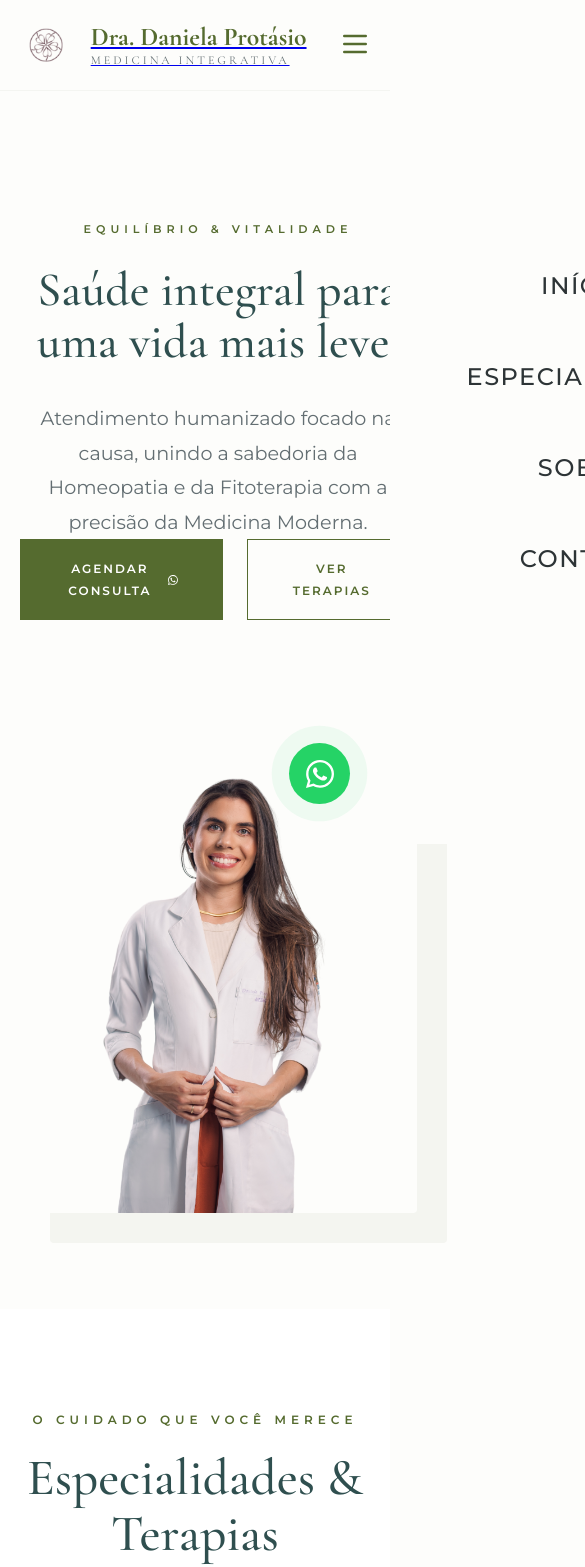
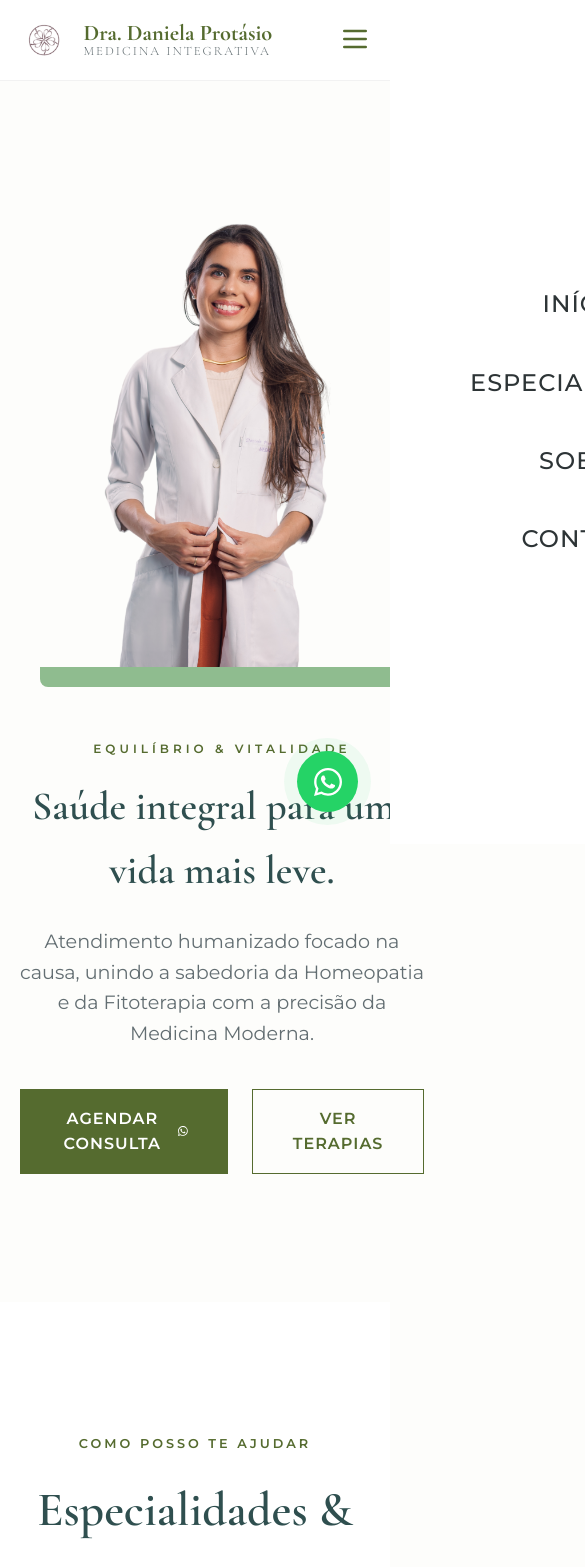
Before and after one commit to St3rbenK/dra-daniela-protasio-v2, a React (Vite) app: page / in a window 390 px wide. Shown: the top 1567 px of the page, 585 px wide, since content can reach past the window. Built offline with nearby package versions, Linux system fonts and the light colour scheme.

Commit message:
design: restore original body layout and fix mobile menu z-index

```diff
--- a/src/App.tsx
+++ b/src/App.tsx
@@ -38,6 +38,8 @@ function App() {
   const currentYear = new Date().getFullYear();
   const whatsappUrl = "https://wa.me/5571982324761";
 
+  const toggleMenu = () => setIsMenuOpen(!isMenuOpen);
+
   return (
     <div className="app">
       {/* WhatsApp Flutuante */}
@@ -53,15 +55,15 @@ function App() {
 
       {/* Header */}
       <header>
-        <a href="/" className="logo" style={{ display: 'flex', alignItems: 'center', gap: '1.2rem' }}>
-          <img src={logoImg} alt="Logo Dra. Daniela" style={{ height: '52px', width: 'auto' }} />
+        <a href="/" className="logo">
+          <img src={logoImg} alt="Dra. Daniela" style={{ height: '48px', width: 'auto' }} />
           <div className="logo-text">
             Dra. Daniela Protásio
             <span>Medicina Integrativa</span>
           </div>
         </a>
 
-        <button className="menu-toggle" onClick={() => setIsMenuOpen(!isMenuOpen)} aria-label="Menu">
+        <button className="menu-toggle" onClick={toggleMenu} aria-label="Abrir menu">
           {isMenuOpen ? <X size={32} /> : <Menu size={32} />}
         </button>
 
@@ -74,15 +76,15 @@ function App() {
           </ul>
         </nav>
 
-        <a href={whatsappUrl} className="btn btn-primary nav-cta" style={{padding: '0.8rem 2rem', fontSize: '0.7rem'}}>
-          Agendar Agora
+        <a href={whatsappUrl} className="btn btn-primary nav-cta" style={{padding: '0.6rem 1.5rem', fontSize: '0.75rem'}}>
+          Agendar Consulta
         </a>
       </header>
 
       {/* Hero Section */}
       <section className="hero" id="home">
         <div className="hero-content">
-          <span style={{letterSpacing: '5px', textTransform: 'uppercase', fontSize: '0.7rem', color: 'var(--primary)', fontWeight: 600, display: 'block', marginBottom: '1.5rem'}}>Equilíbrio & Vitalidade</span>
+          <span style={{letterSpacing: '4px', textTransform: 'uppercase', fontSize: '0.75rem', color: 'var(--primary)', fontWeight: 600, display: 'block', marginBottom: '1rem'}}>Equilíbrio & Vitalidade</span>
           <h1>Saúde integral para uma vida mais leve.</h1>
           <p>
             Atendimento humanizado focado na causa, unindo a sabedoria da Homeopatia e da Fitoterapia com a precisão da Medicina Moderna.
@@ -100,92 +102,88 @@ function App() {
           <img
             src={draHero}
             alt="Dra. Daniela Protásio"
-            className="hero-img-main"
+            style={{ width: '100%', maxWidth: '450px', borderRadius: '8px', boxShadow: '20px 20px 0px var(--primary-light)' }}
           />
         </div>
       </section>
 
       {/* Specialties Section */}
-      <section id="especialidades" style={{backgroundColor: '#ffffff'}}>
-        <div className="section-title">
-          <span>O Cuidado Que Você Merece</span>
-          <h2>Especialidades & Terapias</h2>
-          <p style={{maxWidth: '700px', margin: '1.5rem auto 0', color: 'var(--text-muted)'}}>Abordagens naturais e eficazes para tratar o paciente em todas as suas dimensões.</p>
+      <section id="especialidades" style={{backgroundColor: '#ffffff', padding: '8rem 5%'}}>
+        <div style={{textAlign: 'center', marginBottom: '5rem'}}>
+          <span style={{letterSpacing: '3px', textTransform: 'uppercase', color: 'var(--primary)', fontWeight: 600, fontSize: '0.8rem'}}>Como posso te ajudar</span>
+          <h2 style={{fontSize: '3rem', marginTop: '1rem'}}>Especialidades & Terapias</h2>
+          <p style={{marginTop: '1.5rem', color: 'var(--text-muted)'}}>Abordagens naturais e eficazes para tratar o paciente em todas as suas dimensões.</p>
         </div>
 
         <div className="services-grid">
           <div className="service-card">
-            <div className="service-icon"><Heart size={44} strokeWidth={1} /></div>
-            <h3>Homeopatia</h3>
-            <p>Tratamento que estimula a cura natural do organismo através de substâncias diluídas, tratando a pessoa como um todo.</p>
+            <div className="service-icon"><Heart size={44} strokeWidth={1.5} /></div>
+            <h3 style={{fontSize: '1.8rem', marginBottom: '1.5rem'}}>Homeopatia</h3>
+            <p style={{color: 'var(--text-muted)'}}>Tratamento que estimula a cura natural do organismo através de substâncias diluídas, tratando a pessoa como um todo.</p>
           </div>
           <div className="service-card">
-            <div className="service-icon"><Leaf size={44} strokeWidth={1} /></div>
-            <h3>Fitoterapia</h3>
-            <p>Utilização do poder das plantas medicinais para prevenção e tratamento de diversas patologias de forma segura.</p>
+            <div className="service-icon"><Leaf size={44} strokeWidth={1.5} /></div>
+            <h3 style={{fontSize: '1.8rem', marginBottom: '1.5rem'}}>Fitoterapia</h3>
+            <p style={{color: 'var(--text-muted)'}}>Utilização do poder das plantas medicinais para prevenção e tratamento de diversas patologias de forma segura.</p>
           </div>
           <div className="service-card">
-            <div className="service-icon"><Wind size={44} strokeWidth={1} /></div>
-            <h3>Integrativa</h3>
-            <p>Foco na relação médico-paciente e no uso de todas as abordagens terapêuticas adequadas para a saúde e cura.</p>
+            <div className="service-icon"><Wind size={44} strokeWidth={1.5} /></div>
+            <h3 style={{fontSize: '1.8rem', marginBottom: '1.5rem'}}>Integrativa</h3>
+            <p style={{color: 'var(--text-muted)'}}>Foco na relação médico-paciente e no uso de todas as abordagens terapêuticas adequadas para a saúde e cura.</p>
           </div>
         </div>
       </section>
 
       {/* About Section */}
       <section className="about" id="sobre">
-        <div className="hero-image" style={{ justifyContent: 'flex-start' }}>
+        <div className="hero-image">
            <img
               src={draAbout}
               alt="Consultório Dra. Daniela"
-              style={{ width: '100%', maxWidth: '500px', borderRadius: '4px', boxShadow: '-30px 30px 0px rgba(85, 107, 47, 0.05)' }}
+              style={{ width: '100%', maxWidth: '450px', borderRadius: '8px', boxShadow: '20px 20px 0px var(--primary-light)' }}
             />
         </div>
         <div className="about-text">
-          <span style={{letterSpacing: '4px', textTransform: 'uppercase', fontSize: '0.7rem', color: 'var(--primary)', fontWeight: 600, display: 'block', marginBottom: '2rem'}}>A Doutora</span>
-          <h2>Cuidar com olhar atento e humanizado.</h2>
-          <p>
+          <span style={{letterSpacing: '4px', textTransform: 'uppercase', fontSize: '0.75rem', color: 'var(--primary)', fontWeight: 600, display: 'block', marginBottom: '1.5rem'}}>A Doutora</span>
+          <h2 style={{fontSize: '3rem', marginBottom: '2rem'}}>Cuidar com olhar atento e humanizado.</h2>
+          <p style={{marginBottom: '1.5rem', color: 'var(--text-muted)'}}>
             Sou a Dra. Daniela Protásio, médica apaixonada pela medicina que enxerga além dos sintomas. Com especialização em Homeopatia e Fitoterapia, meu objetivo é ajudar você a reencontrar seu equilíbrio natural.
           </p>
-          <div style={{display: 'flex', flexDirection: 'column', gap: '1.2rem', marginTop: '3rem'}}>
+          <div style={{display: 'flex', flexDirection: 'column', gap: '1rem', marginTop: '2rem'}}>
              <div style={{display: 'flex', alignItems: 'center', gap: '1rem'}}>
-               <Check size={18} color="var(--primary)" /> <span style={{fontSize: '0.9rem'}}>Atendimento Online e Presencial</span>
+               <Check size={20} color="var(--primary)" /> <span>Atendimento Online e Presencial</span>
              </div>
              <div style={{display: 'flex', alignItems: 'center', gap: '1rem'}}>
-               <Check size={18} color="var(--primary)" /> <span style={{fontSize: '0.9rem'}}>Especialista RQE em Homeopatia</span>
+               <Check size={20} color="var(--primary)" /> <span>Especialista RQE em Homeopatia</span>
              </div>
              <div style={{display: 'flex', alignItems: 'center', gap: '1rem'}}>
-               <Check size={18} color="var(--primary)" /> <span style={{fontSize: '0.9rem'}}>Foco em Tratamentos Naturais</span>
+               <Check size={20} color="var(--primary)" /> <span>Foco em Medicina Natural</span>
              </div>
           </div>
         </div>
       </section>
 
       {/* Testimonials */}
-      <section className="testimonials">
-        <div className="testimonial-text">
+      <section style={{ backgroundColor: 'var(--secondary)', color: 'white', padding: '8rem 5%', textAlign: 'center' }}>
+        <div style={{ fontStyle: 'italic', fontSize: '2rem', maxWidth: '900px', margin: '0 auto 3rem', fontFamily: 'Cormorant Garamond' }}>
           "A Dra. Daniela mudou minha percepção sobre saúde. Com o tratamento homeopático, recuperei minha disposição e tratei problemas que persistiam há anos."
         </div>
-        <div style={{display: 'flex', alignItems: 'center', justifyContent: 'center', gap: '1.2rem'}}>
-          <div style={{width: '1px', height: '40px', background: 'var(--white)', opacity: 0.3}}></div>
-          <div style={{textAlign: 'left'}}>
-            <strong style={{display: 'block', letterSpacing: '2px', textTransform: 'uppercase', fontSize: '0.8rem'}}>Mariana Lopes</strong>
-            <span style={{fontSize: '0.75rem', opacity: 0.6, textTransform: 'uppercase', letterSpacing: '1px'}}>Paciente</span>
+        <div style={{ display: 'flex', alignItems: 'center', justifyContent: 'center', gap: '1rem' }}>
+          <div style={{ width: '1px', height: '40px', background: 'white', opacity: 0.5 }}></div>
+          <div style={{ textAlign: 'left' }}>
+            <strong style={{ display: 'block' }}>Mariana Lopes</strong>
+            <span style={{ opacity: 0.7, fontSize: '0.9rem' }}>Paciente</span>
           </div>
         </div>
       </section>
 
       {/* Appointment CTA */}
-      <section style={{textAlign: 'center', padding: '12rem 5%'}}>
-        <div style={{maxWidth: '800px', margin: '0 auto'}}>
-          <h2 style={{fontSize: '3.5rem', marginBottom: '2rem'}}>Pronta para transformar sua saúde?</h2>
-          <p style={{marginBottom: '4rem', color: 'var(--text-muted)', fontSize: '1.1rem'}}>
-            Agende uma consulta para iniciarmos sua jornada rumo ao bem-estar integral.
-          </p>
-          <a href={whatsappUrl} className="btn btn-primary" style={{padding: '1.3rem 3.5rem'}}>
-            Agendar Consulta <WhatsAppIcon size={20} color="white" />
-          </a>
-        </div>
+      <section style={{ textAlign: 'center', padding: '10rem 5%' }}>
+        <h2 style={{ fontSize: '3.5rem', marginBottom: '1.5rem' }}>Pronta para transformar sua saúde?</h2>
+        <p style={{ marginBottom: '3rem', color: 'var(--text-muted)' }}>Agende uma consulta para iniciarmos sua jornada rumo ao bem-estar integral.</p>
+        <a href={whatsappUrl} className="btn btn-primary" style={{ padding: '1.2rem 3rem' }}>
+          Agendar Consulta <WhatsAppIcon size={20} color="white" />
+        </a>
       </section>
 
       {/* Footer */}
@@ -196,35 +194,24 @@ function App() {
               Dra. Daniela Protásio
               <span>Medicina Integrativa</span>
             </div>
-            <p style={{maxWidth: '320px'}}>Promovendo saúde integral através de um atendimento humanizado e natural.</p>
-            <div style={{display: 'flex', gap: '1.5rem', marginTop: '2.5rem'}}>
-              <a href="https://www.instagram.com/dra.danielaprotasio/" target="_blank" style={{color: 'var(--primary)'}} aria-label="Instagram"><Instagram size={20} /></a>
-              <a href="#" style={{color: 'var(--primary)'}} aria-label="Facebook"><Facebook size={20} /></a>
+            <p style={{maxWidth: '300px', color: 'var(--text-muted)'}}>Promovendo saúde integral através de um atendimento humanizado e natural.</p>
+            <div style={{display: 'flex', gap: '1rem', marginTop: '2rem'}}>
+              <a href="#" style={{color: 'var(--primary)'}}><Instagram size={20} /></a>
+              <a href="#" style={{color: 'var(--primary)'}}><Facebook size={20} /></a>
             </div>
           </div>
-
           <div className="footer-col">
-            <h4>Contatos</h4>
-            <p style={{display: 'flex', alignItems: 'center', gap: '0.75rem'}}>
-              <Phone size={16} color="var(--primary)" /> (71) 98232-4761
-            </p>
-            <p style={{display: 'flex', alignItems: 'center', gap: '0.75rem'}}>
-              <Mail size={16} color="var(--primary)" /> contato@dradanielaprotasio.com.br
-            </p>
+            <h4 style={{marginBottom: '1.5rem', textTransform: 'uppercase', fontSize: '0.9rem', letterSpacing: '1px'}}>Contatos</h4>
+            <p style={{display: 'flex', alignItems: 'center', gap: '0.75rem'}}><Phone size={18} color="var(--primary)" /> (71) 98232-4761</p>
+            <p style={{display: 'flex', alignItems: 'center', gap: '0.75rem'}}><Mail size={18} color="var(--primary)" /> contato@dradanielaprotasio.com.br</p>
           </div>
-
           <div className="footer-col">
-            <h4>Atendimento</h4>
-            <p style={{display: 'flex', alignItems: 'flex-start', gap: '0.75rem'}}>
-              <MapPin size={18} color="var(--primary)" />
-              Online em todo Brasil<br />
-              Presencial - RS
-            </p>
+            <h4 style={{marginBottom: '1.5rem', textTransform: 'uppercase', fontSize: '0.9rem', letterSpacing: '1px'}}>Atendimento</h4>
+            <p style={{display: 'flex', alignItems: 'flex-start', gap: '0.75rem'}}><MapPin size={22} color="var(--primary)" /> Online em todo Brasil / RS</p>
           </div>
         </div>
-
-        <div className="footer-bottom">
-          <p>&copy; {currentYear} Dra. Daniela Protásio. CRM-RS 52316 | RQE 41826.</p>
+        <div style={{ textAlign: 'center', marginTop: '4rem', paddingTop: '2rem', borderTop: '1px solid #eee', fontSize: '0.8rem', color: 'var(--text-muted)' }}>
+          &copy; {currentYear} Dra. Daniela Protásio. CRM-RS 52316 | RQE 41826.
         </div>
       </footer>
     </div>
--- a/src/index.css
+++ b/src/index.css
@@ -1,13 +1,13 @@
 :root {
-  --primary: #556B2F; /* Verde Oliva Original */
+  --primary: #556B2F;
   --primary-light: #8FBC8F;
   --secondary: #2F4F4F;
-  --accent: #D4AF37; /* Dourado */
-  --bg-soft: #FDFDFB; /* Creme suave */
+  --accent: #D4AF37;
+  --bg-soft: #FDFDFB;
   --text-main: #2D3436;
   --text-muted: #636E72;
   --white: #ffffff;
-  --transition: all 0.5s cubic-bezier(0.16, 1, 0.3, 1);
+  --transition: all 0.4s ease;
 }
 
 * {
@@ -21,47 +21,51 @@ body {
   font-family: 'Montserrat', sans-serif;
   background-color: var(--bg-soft);
   color: var(--text-main);
-  line-height: 1.8;
-  overflow-x: hidden;
+  line-height: 1.6;
 }
 
-h1, h2, h3, .font-serif {
+h1, h2, h3 {
   font-family: 'Cormorant Garamond', serif;
-  font-weight: 500;
+  font-weight: 600;
   color: var(--secondary);
-  line-height: 1.1;
 }
 
 /* Header */
 header {
-  background: rgba(253, 253, 251, 0.9);
-  backdrop-filter: blur(10px);
-  padding: 1.2rem 5%;
+  background: rgba(255, 255, 255, 0.95);
+  padding: 1rem 5%;
   display: flex;
   justify-content: space-between;
   align-items: center;
   position: sticky;
   top: 0;
-  z-index: 2000;
-  border-bottom: 1px solid rgba(85, 107, 47, 0.05);
+  z-index: 1000;
+  border-bottom: 1px solid rgba(0,0,0,0.05);
+}
+
+.logo {
+  display: flex;
+  align-items: center;
+  gap: 1rem;
+  text-decoration: none;
+  z-index: 1001; /* Mantém a logo visível no header */
 }
 
 .logo-text {
   font-family: 'Cormorant Garamond', serif;
-  font-size: 1.6rem;
+  font-size: 1.4rem;
   font-weight: 700;
   color: var(--primary);
   line-height: 1;
 }
 
 .logo-text span {
-  font-weight: 400;
-  font-size: 0.75rem;
+  font-weight: 300;
+  font-size: 0.8rem;
   display: block;
-  letter-spacing: 3px;
+  letter-spacing: 2px;
   text-transform: uppercase;
   color: var(--text-muted);
-  margin-top: 4px;
 }
 
 nav ul {
@@ -74,219 +78,139 @@ nav a {
   text-decoration: none;
   color: var(--text-main);
   font-weight: 500;
-  font-size: 0.8rem;
+  font-size: 0.9rem;
   text-transform: uppercase;
-  letter-spacing: 1.5px;
-  transition: var(--transition);
+  letter-spacing: 1px;
 }
 
-nav a:hover {
-  color: var(--primary);
-}
-
+/* Mobile Toggle */
 .menu-toggle {
   display: none;
   background: none;
   border: none;
   cursor: pointer;
+  z-index: 2001; /* Fica acima de tudo para fechar o menu */
   color: var(--primary);
 }
 
 /* Hero Section */
 .hero {
-  padding: 8rem 5% 6rem;
+  padding: 8rem 5%;
   display: grid;
   grid-template-columns: 1fr 1fr;
   align-items: center;
-  gap: 5rem;
-  max-width: 1400px;
-  margin: 0 auto;
+  gap: 4rem;
 }
 
 .hero-content h1 {
-  font-size: clamp(3rem, 5vw, 4.5rem);
-  margin-bottom: 2rem;
+  font-size: clamp(2.5rem, 5vw, 4rem);
+  margin-bottom: 1.5rem;
 }
 
 .hero-content p {
   font-size: 1.2rem;
   color: var(--text-muted);
-  margin-bottom: 3rem;
-  max-width: 500px;
+  margin-bottom: 2.5rem;
 }
 
-.hero-image {
-  position: relative;
-  display: flex;
-  justify-content: flex-end;
+.hero-image img {
+  width: 100%;
+  max-width: 450px;
+  border-radius: 8px;
+  box-shadow: 20px 20px 0px var(--primary-light);
 }
 
-.hero-img-main {
-  width: 100%;
-  max-width: 480px;
-  border-radius: 4px;
-  box-shadow: 30px 30px 0px rgba(85, 107, 47, 0.05);
+/* Cards Section */
+.services-grid {
+  display: grid;
+  grid-template-columns: repeat(auto-fit, minmax(300px, 1fr));
+  gap: 2rem;
+}
+
+.service-card {
+  padding: 4rem 2rem;
+  background: white;
+  text-align: center;
+  border: 1px solid #f0f0f0;
+  transition: var(--transition);
+}
+
+.service-card:hover {
+  border-color: var(--primary-light);
+  transform: translateY(-5px);
+}
+
+.service-icon {
+  margin-bottom: 2rem;
+  color: var(--primary);
+}
+
+/* About Section */
+.about {
+  display: grid;
+  grid-template-columns: 1fr 1fr;
+  gap: 5rem;
+  align-items: center;
+  background: #f9f9f7;
+  padding: 8rem 5%;
 }
 
 /* Buttons */
 .btn {
-  padding: 1.1rem 2.8rem;
+  padding: 1rem 2.5rem;
+  text-decoration: none;
   font-weight: 600;
-  text-decoration: none;
   text-transform: uppercase;
-  letter-spacing: 2px;
-  font-size: 0.75rem;
-  transition: var(--transition);
+  letter-spacing: 1px;
   display: inline-flex;
   align-items: center;
   gap: 0.8rem;
-  border-radius: 0; /* Volta ao estilo clássico mais seco/elegante */
 }
 
-.btn-primary {
-  background: var(--primary);
-  color: var(--white);
-}
+.btn-primary { background: var(--primary); color: white; }
+.btn-outline { border: 1px solid var(--primary); color: var(--primary); }
 
-.btn-primary:hover {
-  background: var(--secondary);
-}
-
-.btn-outline {
-  border: 1px solid var(--primary);
-  color: var(--primary);
-}
-
-.btn-outline:hover {
-  background: var(--primary);
-  color: var(--white);
-}
-
-/* Sections */
-section {
-  padding: 10rem 5%;
-}
-
-.section-title {
-  text-align: center;
-  margin-bottom: 6rem;
-}
-
-.section-title h2 {
-  font-size: 3.2rem;
-  margin-top: 1rem;
-}
-
-.section-title span {
-  text-transform: uppercase;
-  letter-spacing: 5px;
-  color: var(--primary);
-  font-size: 0.75rem;
-  font-weight: 600;
-}
-
-/* Services (Especialidades) - Mais Clean */
-.services-grid {
-  display: grid;
-  grid-template-columns: repeat(3, 1fr);
-  gap: 4rem;
-}
-
-.service-card {
-  text-align: center;
-  padding: 2rem;
-  transition: var(--transition);
-}
-
-.service-icon {
-  margin-bottom: 2.5rem;
-  color: var(--primary);
-  opacity: 0.8;
-}
-
-.service-card h3 {
-  font-size: 1.8rem;
-  margin-bottom: 1.5rem;
-}
-
-.service-card p {
-  color: var(--text-muted);
-  font-size: 1rem;
-}
-
-/* About Section */
-.about {
-  background: #f7f7f4;
-  display: grid;
-  grid-template-columns: 1fr 1fr;
-  gap: 6rem;
-  align-items: center;
-}
-
-.about-text h2 {
-  font-size: 3rem;
-  margin-bottom: 2.5rem;
-}
-
-/* Testimonials - Estilo High Impact */
-.testimonials {
-  background: var(--secondary);
-  color: var(--white);
-  text-align: center;
-  padding: 10rem 5%;
-}
-
-.testimonial-text {
-  font-family: 'Cormorant Garamond', serif;
-  font-size: clamp(1.8rem, 3vw, 2.8rem);
-  font-style: italic;
-  max-width: 1000px;
-  margin: 0 auto 4rem;
-  line-height: 1.3;
-  opacity: 0.9;
-}
-
-/* WhatsApp Floating - Estilo Refinado */
+/* WhatsApp */
 .whatsapp-float {
   position: fixed;
-  bottom: 2.5rem;
-  right: 2.5rem;
+  bottom: 2rem;
+  right: 2rem;
   background: #25D366;
-  color: white;
   width: 3.8rem;
   height: 3.8rem;
   border-radius: 50%;
   display: flex;
   align-items: center;
   justify-content: center;
-  box-shadow: 0 15px 35px rgba(37, 211, 102, 0.3);
   z-index: 3000;
-  transition: var(--transition);
+  box-shadow: 0 10px 25px rgba(0,0,0,0.1);
   animation: pulse 2s infinite;
 }
 
 @keyframes pulse {
   0% { box-shadow: 0 0 0 0 rgba(37, 211, 102, 0.5); }
-  70% { box-shadow: 0 0 0 20px rgba(37, 211, 102, 0); }
+  70% { box-shadow: 0 0 0 15px rgba(37, 211, 102, 0); }
   100% { box-shadow: 0 0 0 0 rgba(37, 211, 102, 0); }
 }
 
-/* Nav CTA */
-.nav-cta {
-  display: inline-flex;
+/* Footer */
+footer {
+  padding: 6rem 5% 2rem;
+  background: white;
+  border-top: 1px solid #eee;
 }
 
-/* Mobile Adjustments */
+.footer-grid {
+  display: grid;
+  grid-template-columns: 2fr 1fr 1fr;
+  gap: 4rem;
+}
+
+/* Responsive */
 @media (max-width: 992px) {
-  section { padding: 6rem 5%; }
-
-  .hero, .about, .services-grid {
-    grid-template-columns: 1fr;
-    text-align: center;
-  }
-
-  .hero-image, .hero-content p { margin: 0 auto; }
-  .hero-image { margin-top: 4rem; justify-content: center; }
+  .hero, .about { grid-template-columns: 1fr; text-align: center; }
+  .hero-image { order: -1; margin: 0 auto; }
+  .about .hero-image { order: 0; margin: 0 auto; }
 
   .menu-toggle { display: block; }
 
@@ -296,49 +220,30 @@ section {
     right: -100%;
     width: 100%;
     height: 100vh;
-    background: var(--bg-soft);
+    background: white;
+    z-index: 2000; /* Abaixo do botão de fechar, mas acima do restante */
     display: flex;
     align-items: center;
     justify-content: center;
-    transition: var(--transition);
+    transition: 0.4s ease;
   }
 
-  nav.open { right: 0; }
-  nav ul { flex-direction: column; text-align: center; gap: 3rem; }
-  nav a { font-size: 1.5rem; }
+  nav.open {
+    right: 0;
+  }
+
+  nav ul {
+    flex-direction: column;
+    text-align: center;
+  }
+
+  nav a {
+    font-size: 1.5rem;
+  }
 
   .nav-cta { display: none; }
 }
 
-/* Footer Refinado */
-footer {
-  padding: 8rem 5% 4rem;
-  background: #ffffff;
+@media (max-width: 768px) {
+  .footer-grid { grid-template-columns: 1fr; text-align: center; }
 }
-
-.footer-grid {
-  display: grid;
-  grid-template-columns: 2fr 1fr 1fr;
-  gap: 5rem;
-  max-width: 1400px;
-  margin: 0 auto 5rem;
-}
-
-.footer-col h4 {
-  font-family: 'Montserrat';
-  font-size: 0.8rem;
-  text-transform: uppercase;
-  letter-spacing: 3px;
-  margin-bottom: 2.5rem;
-  color: var(--primary);
-}
-
-.footer-bottom {
-  border-top: 1px solid #f1f1f1;
-  padding-top: 4rem;
-  text-align: center;
-  font-size: 0.75rem;
-  letter-spacing: 2px;
-  text-transform: uppercase;
-  color: var(--text-muted);
-}
```
